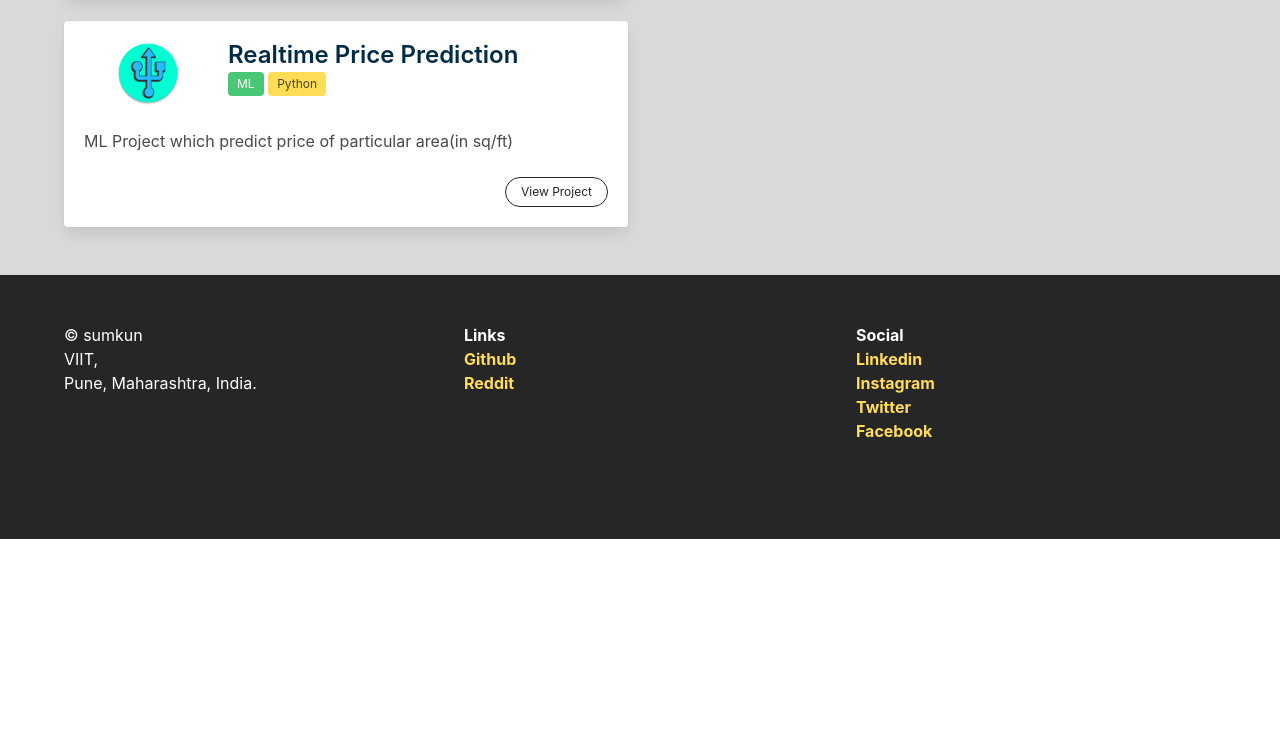
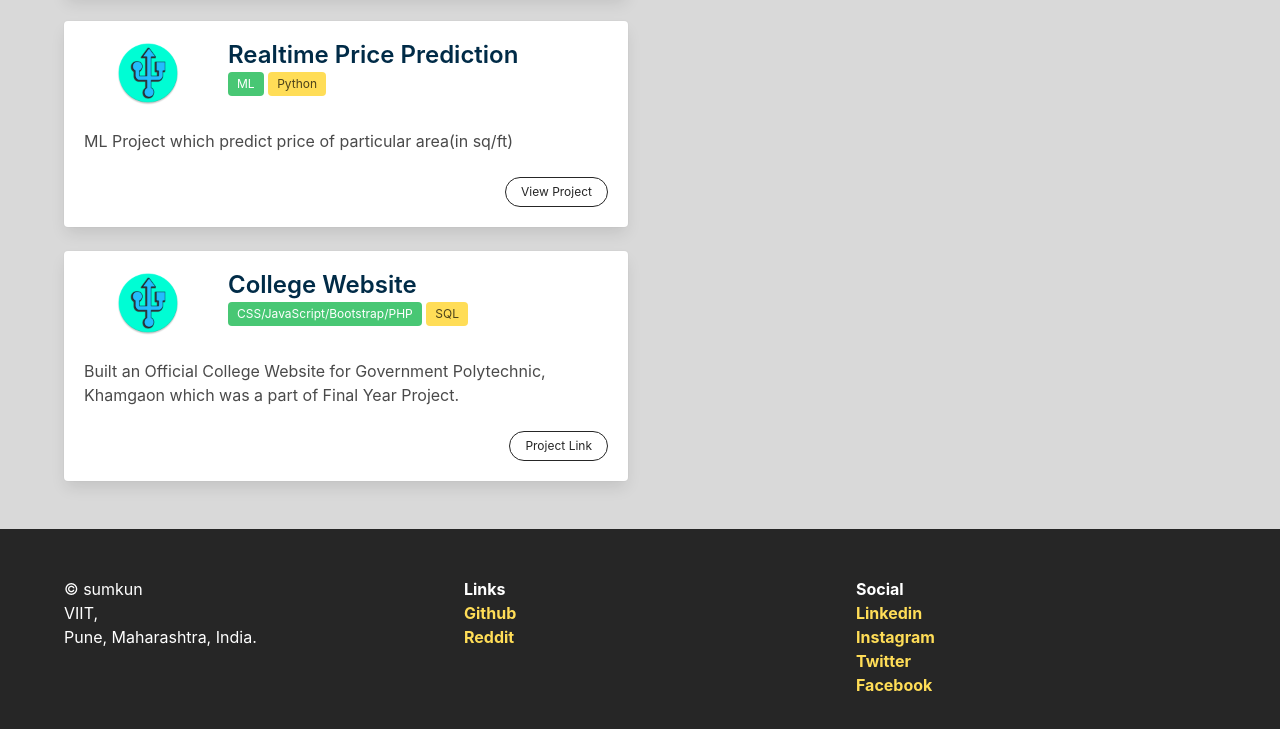
Before and after one commit to sumkun/sumpage, a plain HTML site: page index.html in a window 1280 px wide. Shown: the part 974-1703 px from the top of the page. Before the commit the page ends 1513 px from the top, so only its background shows below. Drawn offline with Linux system fonts and the light colour scheme.

Commit message:
Added Project

```diff
--- a/index.html
+++ b/index.html
@@ -215,7 +215,30 @@ body {
                     </div>
 
 <!--===========================================================================================================-->
-
+<div class="card box">
+    <div class="content">
+        <div class="media">
+            <div class="media-left">
+                <figure class="image is-64x64">
+                    <img src="./img/usb_tether.png" alt="feature" class="v-lazy-image v-lazy-image-loaded">
+                </figure>
+            </div>
+            <div class="media-content">
+                <p class="title is-4 is-size-3-mobile">College Website</p>
+                <p class="subtitle is-6 is-hidden-mobile">
+                    <span class="tag is-success">CSS/JavaScript/Bootstrap/PHP</span>
+                    <span class="tag is-warning">SQL</span>
+                </p>
+            </div>
+        </div>
+        <div class="content">
+          Built an Official College Website for Government Polytechnic, Khamgaon which was a part of Final Year Project.
+        </div>
+        <div class="is-right">
+            <a class="button is-primary is-outlined is-small is-rounded" href="gpk.edu.in">Project Link</a>
+        </div>
+    </div>
+</div>
 
              </div>
         </div>
```
